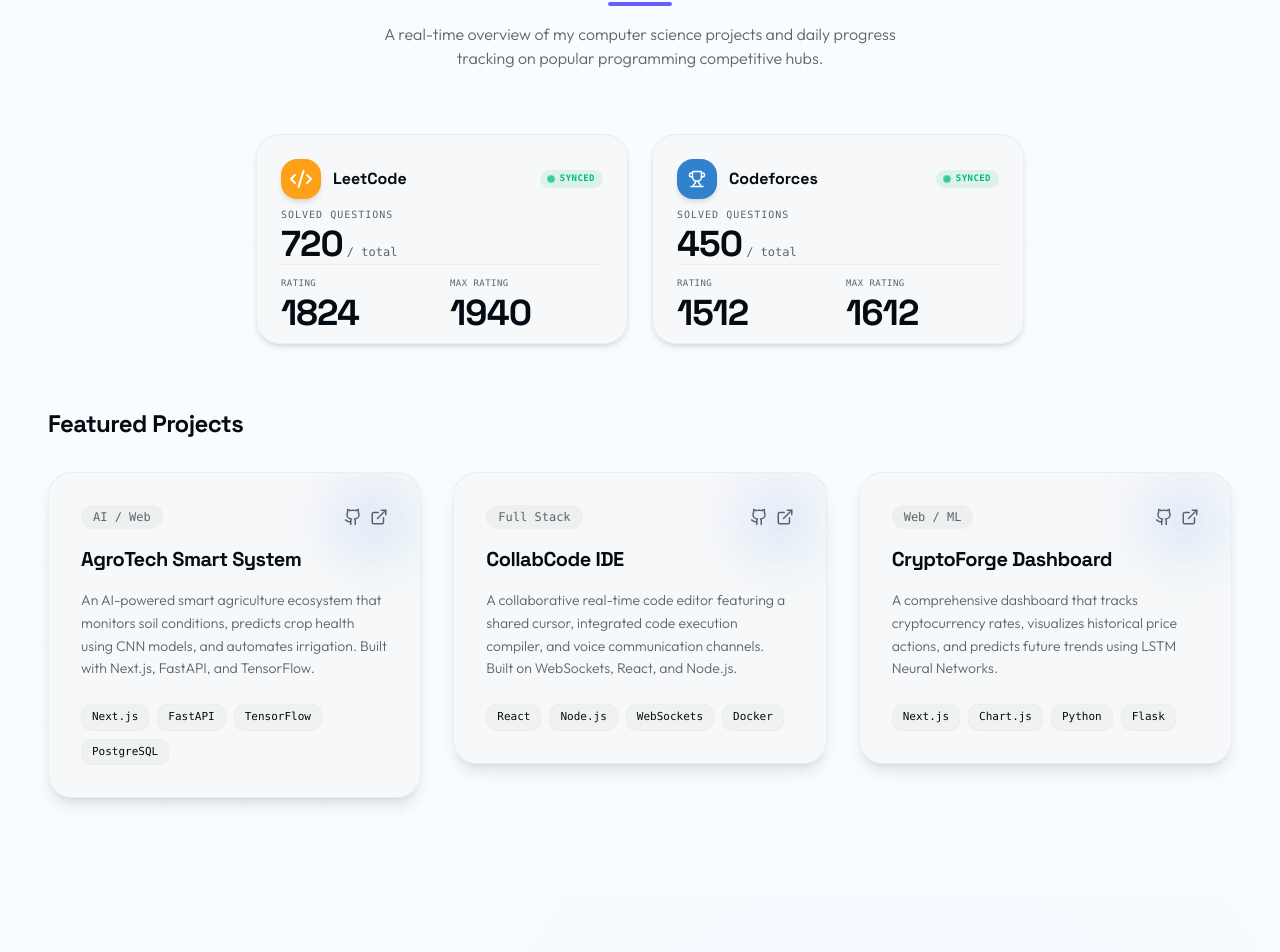
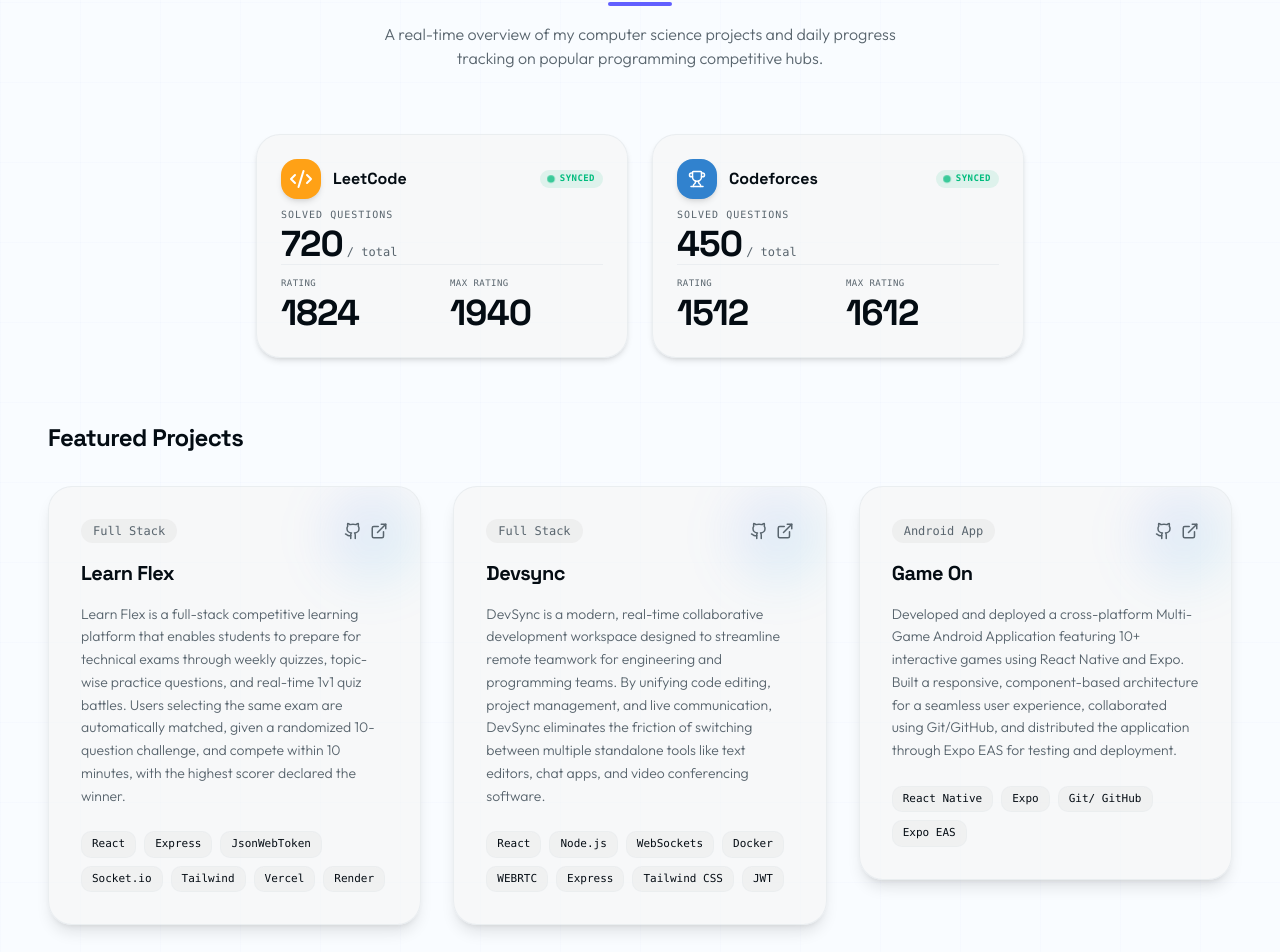
Before and after one commit to krishnayadav9793/Krishana-Yadav, a Next.js app: page / in a window 1280 px wide. Shown: the part 958-1910 px from the top of the page. Built offline with nearby package versions, Linux system fonts and the light colour scheme; no server answers.

Commit message:
completed ✅

```diff
--- a/components/navbar.jsx
+++ b/components/navbar.jsx
@@ -95,58 +95,49 @@
           {/* Action Buttons */}
           <div className="flex items-center gap-3">
             {/* Theme Toggle Switcher */}
-            <motion.button
-              whileHover={{ scale: 1.05 }}
-              whileTap={{ scale: 0.95 }}
+            <button
               onClick={toggleTheme}
-              className="w-10 h-10 rounded-full border border-border bg-card flex items-center justify-center text-foreground hover:bg-muted cursor-pointer transition-colors shadow-sm"
+              className="w-10 h-10 rounded-full border border-border bg-card flex items-center justify-center text-foreground hover:bg-muted cursor-pointer transition-all duration-300 active:scale-95 shadow-sm"
               aria-label="Toggle theme"
             >
               {theme === "dark" ? <Sun size={18} className="text-amber-400" /> : <Moon size={18} className="text-indigo-600" />}
-            </motion.button>
+            </button>
 
             {/* Mobile Menu Trigger */}
-            <motion.button
-              whileHover={{ scale: 1.05 }}
-              whileTap={{ scale: 0.95 }}
+            <button
               onClick={() => setIsOpen(!isOpen)}
-              className="md:hidden w-10 h-10 rounded-full border border-border bg-card flex items-center justify-center text-foreground hover:bg-muted cursor-pointer transition-colors"
+              className="md:hidden w-10 h-10 rounded-full border border-border bg-card flex items-center justify-center text-foreground hover:bg-muted cursor-pointer transition-all duration-300 active:scale-95"
               aria-label="Toggle navigation menu"
             >
               {isOpen ? <X size={20} /> : <Menu size={20} />}
-            </motion.button>
+            </button>
+          </div>
+        </div>
+
+        {/* Mobile Drawer Navigation */}
+        <div
+          className={`absolute top-full inset-x-0 z-[99] md:hidden bg-background/95 backdrop-blur-2xl border-b border-border shadow-xl transition-all duration-300 ease-in-out origin-top ${
+            isOpen
+              ? "max-h-[400px] opacity-100 pointer-events-auto visible"
+              : "max-h-0 opacity-0 pointer-events-none invisible overflow-hidden"
+          }`}
+        >
+          <div className="py-6 px-8 flex flex-col gap-4">
+            {navItems.map((item) => (
+              <a
+                key={item.label}
+                href={item.href}
+                onClick={() => setIsOpen(false)}
+                className={`py-3 text-lg font-display font-medium border-b border-border/40 transition-colors duration-200 ${
+                  activeSection === item.href.slice(1) ? "text-indigo-500 font-bold" : "text-muted-foreground hover:text-foreground"
+                }`}
+              >
+                {item.label}
+              </a>
+            ))}
           </div>
         </div>
       </motion.header>
-
-      {/* Mobile Drawer Navigation */}
-      <AnimatePresence>
-        {isOpen && (
-          <motion.div
-            initial={{ opacity: 0, height: 0 }}
-            animate={{ opacity: 1, height: "auto" }}
-            exit={{ opacity: 0, height: 0 }}
-            transition={{ duration: 0.3 }}
-            className="fixed top-[70px] inset-x-0 z-[99] md:hidden bg-background/95 backdrop-blur-2xl border-b border-border py-6 px-8 flex flex-col gap-4 shadow-xl"
-          >
-            {navItems.map((item, idx) => (
-              <motion.a
-                initial={{ x: -20, opacity: 0 }}
-                animate={{ x: 0, opacity: 1 }}
-                transition={{ delay: idx * 0.05 }}
-                key={item.label}
-                href={item.href}
-                onClick={() => setIsOpen(false)}
-                className={`py-3 text-lg font-display font-medium border-b border-border/40 ${
-                  activeSection === item.href.slice(1) ? "text-indigo-500 font-bold" : "text-muted-foreground"
-                }`}
-              >
-                {item.label}
-              </motion.a>
-            ))}
-          </motion.div>
-        )}
-      </AnimatePresence>
     </>
   );
 }
--- a/components/sections/about.jsx
+++ b/components/sections/about.jsx
@@ -6,32 +6,36 @@
 
 const educationTimeline = [
   {
-    year: "2023 - Present",
+    year: "2024 - Present",
     title: "Bachelor of Technology in Computer Science",
-    institution: "Indian Institute of Technology (IIT) / Engineering University",
+    institution: "Indian Institute of Technology (IIT) Vadodara",
     description: "Deepening knowledge in advanced algorithms, machine learning, compiler design, and systems engineering. Maintaining a high GPA.",
     icon: GraduationCap
   },
   {
     year: "2021 - 2023",
     title: "Senior Secondary Education (High School)",
-    institution: "Science & Mathematics Board",
+    institution: "Kendriya Vidyalaya Azamgarh",
     description: "Focused heavily on physics, chemistry, and mathematics. Developed solid foundational problem-solving capacities.",
     icon: BookOpen
   },
   {
     year: "2020",
     title: "Secondary School Certification",
-    institution: "National Public School",
+    institution: "Kendriya Vidyalaya Azamgarh",
     description: "Introduced to basic computing and logic. Graduated with merit honors.",
     icon: Terminal
   }
 ];
 
 const coreSkills = [
-  { category: "Languages", items: ["C++", "JavaScript", "Python", "SQL", "HTML5/CSS3"] },
-  { category: "Frameworks", items: ["Next.js", "React.js", "Node.js", "FastAPI", "Express.js"] },
-  { category: "Databases & Tools", items: ["PostgreSQL", "MongoDB", "Git/GitHub", "Docker", "Linux"] }
+  { category: "Languages", items: ["C++", "JavaScript", "Python", "SQL", "HTML5/CSS3" , "TypeScript" ] },
+  { category: "Frontend", items: ["Next.js", "React.js", "Tailwind", "HTML5", "CSS3" ] },
+  { category: "Mobile Development", items: ["React Native" , "Expo" ," Expo Hosting"] },
+  { category: "Backend", items: ["Express", "Node js", "Socket.io", "REST API"] },
+  { category: "AI/ML", items: ["NumPy", "Pandas", "Matplotlib", "Seaborn","Scikit-learn"] },
+  { category: "Databases & Tools", items: ["PostgreSQL", "MongoDB", "Git/GitHub", "Docker", "Linux" , "Vercel", "VS Code" ,"DockerHub" , "Render","Postman" , "Jupyter Notebook" , "MySql"] },
+  { category: "CS Core", items: ["OOPS", "DBMS", "Computer Organization & Architecture"] }
 ];
 
 export default function AboutSection() {
--- a/components/sections/hero.jsx
+++ b/components/sections/hero.jsx
@@ -123,8 +123,9 @@
           >
             {/* Download Resume */}
             <a
-              href="/resume.pdf"
+              href="https://drive.google.com/uc?export=download&id=1FvG5hXUJ7tPJ8Qm3e5l1B5jtrIFDEPIr"
               download
+              target="_blank"
               className="inline-flex items-center gap-2.5 px-7 py-3.5 rounded-full bg-gradient-to-r from-indigo-500 via-indigo-600 to-indigo-700 text-white font-medium shadow-lg shadow-indigo-500/20 hover:shadow-indigo-500/30 hover:scale-[1.03] transition-all duration-300 group"
             >
               <Download size={18} className="group-hover:translate-y-0.5 transition-transform" />
@@ -153,7 +154,7 @@
               </div>
               <div>
                 <p className="text-xs text-muted-foreground font-mono">CP / DSA</p>
-                <p className="text-sm font-semibold">1000+ Solved</p>
+                <p className="text-sm font-semibold">1500+ Solved</p>
               </div>
             </div>
 
@@ -163,7 +164,7 @@
               </div>
               <div>
                 <p className="text-xs text-muted-foreground font-mono">CODEFORCES</p>
-                <p className="text-sm font-semibold">Expert Rated</p>
+                <p className="text-sm font-semibold">Pupil Rated</p>
               </div>
             </div>
           </motion.div>
--- a/components/sections/work.jsx
+++ b/components/sections/work.jsx
@@ -9,30 +9,30 @@
 // Predefined fallback project data
 const projects = [
   {
-    title: "AgroTech Smart System",
-    description: "An AI-powered smart agriculture ecosystem that monitors soil conditions, predicts crop health using CNN models, and automates irrigation. Built with Next.js, FastAPI, and TensorFlow.",
-    tags: ["Next.js", "FastAPI", "TensorFlow", "PostgreSQL"],
-    demoLink: "https://github.com",
-    codeLink: "https://github.com",
-    category: "AI / Web",
+    title: "Learn Flex",
+    description: "Learn Flex is a full-stack competitive learning platform that enables students to prepare for technical exams through weekly quizzes, topic-wise practice questions, and real-time 1v1 quiz battles. Users selecting the same exam are automatically matched, given a randomized 10-question challenge, and compete within 10 minutes, with the highest scorer declared the winner.",
+    tags: ["React", "Express", "JsonWebToken", "Socket.io" ,"Tailwind" ,"Vercel" , "Render"],
+    demoLink: "https://learn-flex-yw72.vercel.app/HomePage",
+    codeLink: "https://github.com/krishnayadav9793/Learn_Flex",
+    category: "Full Stack",
     color: "from-emerald-500 to-teal-600"
   },
   {
-    title: "CollabCode IDE",
-    description: "A collaborative real-time code editor featuring a shared cursor, integrated code execution compiler, and voice communication channels. Built on WebSockets, React, and Node.js.",
-    tags: ["React", "Node.js", "WebSockets", "Docker"],
-    demoLink: "https://github.com",
-    codeLink: "https://github.com",
+    title: "Devsync",
+    description: "DevSync is a modern, real-time collaborative development workspace designed to streamline remote teamwork for engineering and programming teams. By unifying code editing, project management, and live communication, DevSync eliminates the friction of switching between multiple standalone tools like text editors, chat apps, and video conferencing software.",
+    tags: ["React", "Node.js", "WebSockets", "Docker" , "WEBRTC" , "Express" ,"Tailwind CSS" ,"JWT"],
+    demoLink: "https://devsync-three.vercel.app/",
+    codeLink: "https://github.com/krishnayadav9793/devsync",
     category: "Full Stack",
     color: "from-blue-500 to-indigo-600"
   },
   {
-    title: "CryptoForge Dashboard",
-    description: "A comprehensive dashboard that tracks cryptocurrency rates, visualizes historical price actions, and predicts future trends using LSTM Neural Networks.",
-    tags: ["Next.js", "Chart.js", "Python", "Flask"],
-    demoLink: "https://github.com",
-    codeLink: "https://github.com",
-    category: "Web / ML",
+    title: "Game On",
+    description: "Developed and deployed a cross-platform Multi-Game Android Application featuring 10+ interactive games using React Native and Expo. Built a responsive, component-based architecture for a seamless user experience, collaborated using Git/GitHub, and distributed the application through Expo EAS for testing and deployment.",
+    tags: ["React Native", "Expo", "Git/ GitHub", "Expo EAS"],
+    demoLink: "https://github.com/krishnayadav9793/Game-On",
+    codeLink: "https://github.com/krishnayadav9793/Game-On",
+    category: "Android App",
     color: "from-amber-500 to-orange-600"
   }
 ];
@@ -119,7 +119,7 @@
 function AnimatedNumber({ value, prefix = "" }) {
   const [displayValue, setDisplayValue] = useState(0);
   const ref = useRef(null);
-  const isInView = useInView(ref, { once: true, margin: "-100px" });
+  const isInView = useInView(ref, { once: true, margin: "-20px" });
 
   useEffect(() => {
     if (!isInView || !value) return;
@@ -191,7 +191,7 @@
       style={{ rotateX, rotateY }}
       onMouseMove={handleMouseMove}
       onMouseLeave={handleMouseLeave}
-      className="preserve-3d p-6 rounded-3xl bg-neutral-100/60 dark:bg-neutral-900/50 border border-border/40 shadow-md hover:shadow-lg transition-all duration-300 flex flex-col justify-between h-[210px] select-none cursor-pointer relative overflow-hidden glow-spotlight [--glow-color:rgba(99,102,241,0.04)] dark:[--glow-color:rgba(255,255,255,0.02)]"
+      className="preserve-3d p-6 rounded-3xl bg-neutral-100/60 dark:bg-neutral-900/50 border border-border/40 shadow-md hover:shadow-lg transition-all duration-300 flex flex-col justify-between min-h-[210px] h-auto select-none cursor-pointer relative overflow-hidden glow-spotlight [--glow-color:rgba(99,102,241,0.04)] dark:[--glow-color:rgba(255,255,255,0.02)]"
     >
       {/* Top Header Row */}
       <div className="flex items-center justify-between">
```
